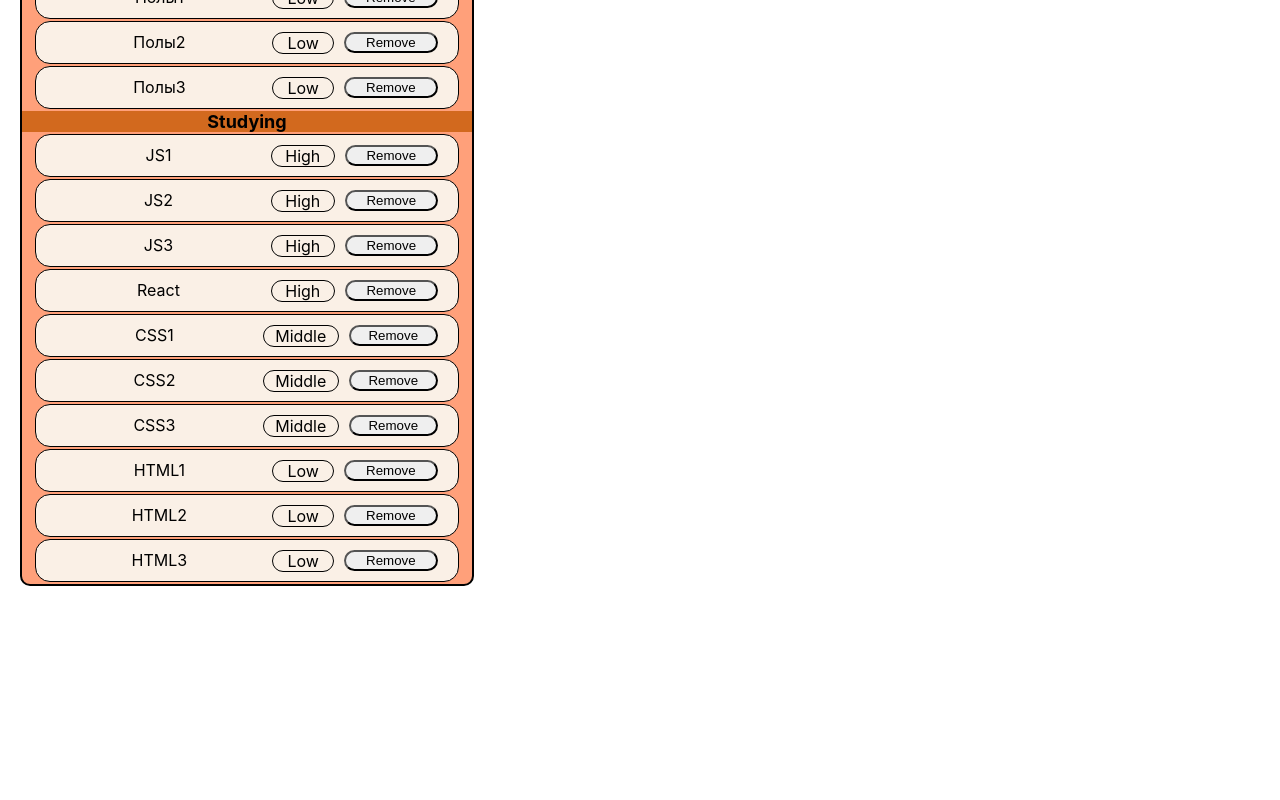
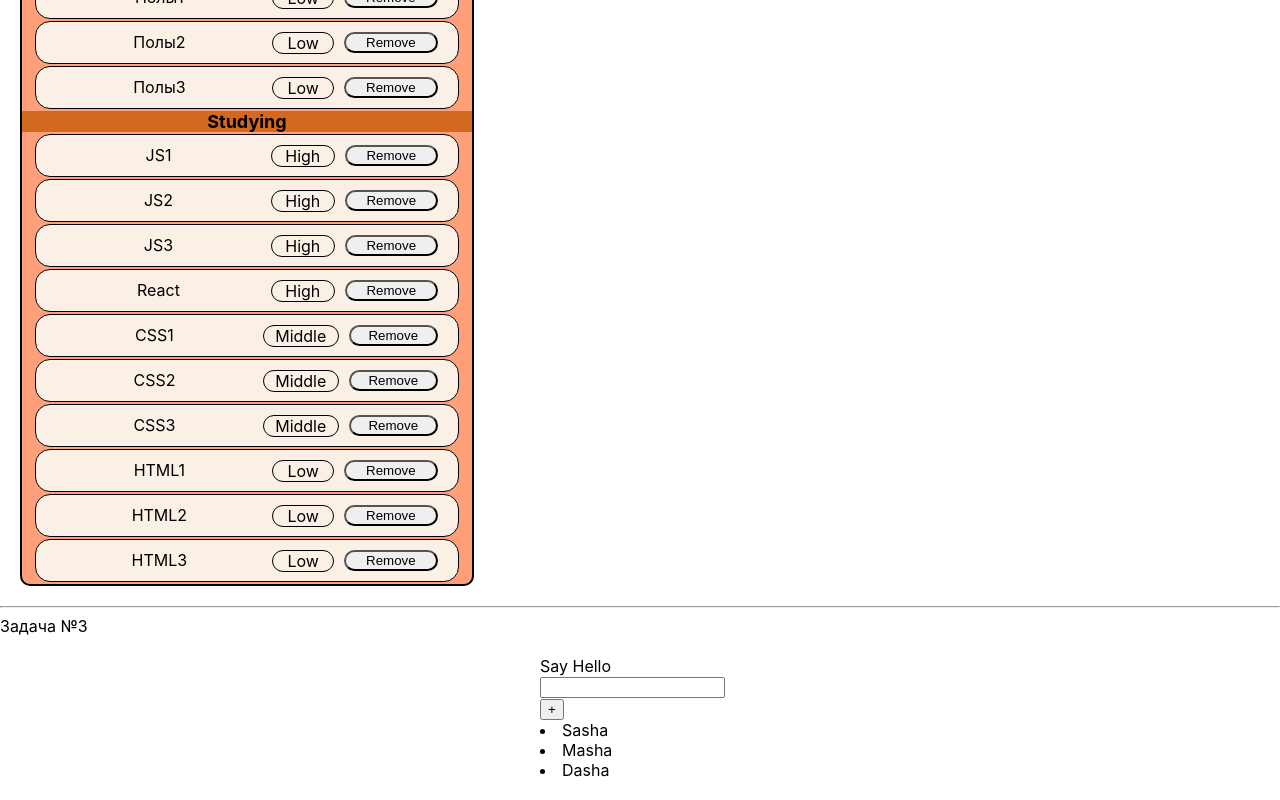
Before and after one commit to omgpiu/IgnatTassk, a React (Create React App) app: page / in a window 1280 px wide. Shown: the part 616-1416 px from the top of the page. Before the commit the page ends 1222 px from the top, so only its background shows below. Built offline with nearby package versions, Linux system fonts and the light colour scheme.

Commit message:
Task3
Task3

```diff
--- a/package.json
+++ b/package.json
@@ -10,10 +10,12 @@
     "@types/node": "^12.12.42",
     "@types/react": "^16.9.35",
     "@types/react-dom": "^16.9.8",
+    "@types/uuid": "^8.0.0",
     "react": "^16.13.1",
     "react-dom": "^16.13.1",
     "react-scripts": "3.4.1",
-    "typescript": "^3.7.5"
+    "typescript": "^3.7.5",
+    "uuid": "^8.1.0"
   },
   "scripts": {
     "start": "react-scripts start",
--- a/src/App.tsx
+++ b/src/App.tsx
@@ -1,7 +1,8 @@
 import React from 'react';
 import LisfOfPlans from "./listOfPlans/listOfPlans";
 import MessageContainer from "./Appfirst";
-
+import HelloInput from "./helloimput/HelloInput";
+import st from './App.module.css'
 
 
 
@@ -13,6 +14,9 @@
             <MessageContainer name={"Alex"} message={"Did you write something?"} time={"11.20"}/>
            <div><hr/>Задача №2</div>
             <LisfOfPlans firstTitle={'Home'} secondTitle={'Studying'}/>
+            <div><hr/>Задача №3</div>
+             <HelloInput/>
+
         </div>
     );
 }
--- /dev/null
+++ b/src/helloimput/HelloImput.module.css
@@ -0,0 +1,6 @@
+.wrapper {
+    margin: 0 auto;
+    width: 200px;
+    padding: 20px;
+
+}
--- /dev/null
+++ b/src/helloimput/HelloInput.tsx
@@ -0,0 +1,78 @@
+import React, {useState} from 'react';
+import st from './HelloImput.module.css'
+import {v1} from "uuid";
+
+
+function HelloInput() {
+
+    let [lists, setLists] = useState([
+        {id: v1(), title: 'Sasha'},
+        {id: v1(), title: 'Masha'},
+        {id: v1(), title: 'Dasha'}
+    ])
+
+ let summ;
+    function addName(title: string) {
+        let list = {id: v1(), title: title};
+        let newList = [list, ...lists];
+        summ = Object.keys(newList).length
+        setLists(newList)
+
+    }
+
+    let [title, setTitle] = useState('')
+
+
+    let listOfNames = lists.map(t => {
+        return (
+
+            <li key={t.id}>
+                <span>{t.title}</span>
+            </li>
+
+        )
+    });
+
+    function greeting() {
+
+     if (title !== '') {
+        addName(title);
+        alert('Hello ' + title)
+        setTitle('')
+    } else {
+        alert('Input your name,please')
+    }}
+document.write(summ)
+    return (
+
+        <div className={st.wrapper}>
+
+            <span>Say Hello</span>
+
+            <input
+
+                type="text"
+                value={title}
+                onChange={(e) => {
+                    setTitle(e.currentTarget.value)
+                }}
+
+            />
+            <button onClick={() => {
+                greeting()
+            }}>+
+            </button>
+            <div>
+                {listOfNames}
+
+            </div>
+
+
+        </div>
+
+
+    )
+
+}
+
+export default HelloInput;
```
Also changed, not shown: src/App.module.css (line endings or trailing spaces), 1 other file (tests, documents, lock files or other folders).
